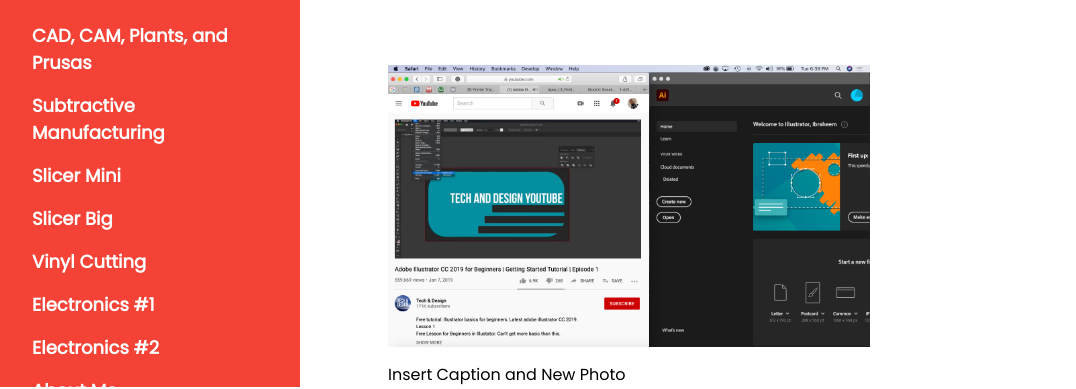
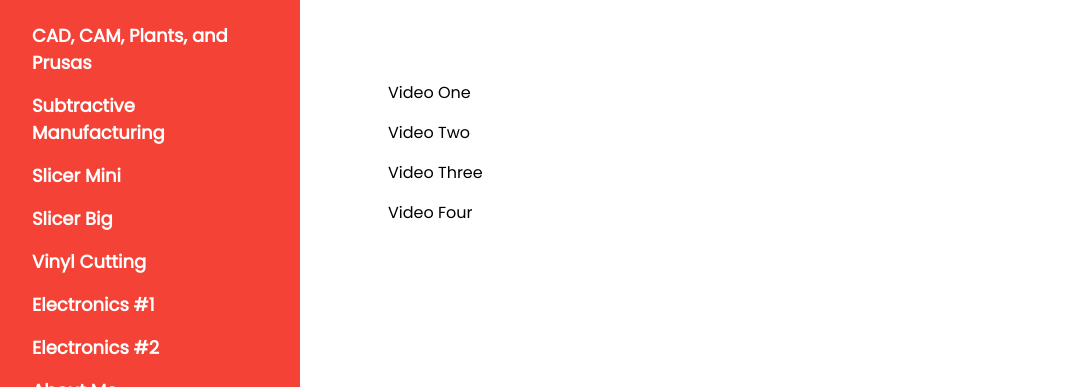
Before and after one commit to IbraheemAyinde/IbraheemAyinde.github.io, a plain HTML site: page Electronics2.html in a window 1280 px wide. Shown: the part 413-802 px from the top of the page, without its empty margins (0-1076 px from the left). Drawn offline with nearby package versions, Linux system fonts and the light colour scheme.

Commit message:
fix errors

```diff
--- a/Electronics2.html
+++ b/Electronics2.html
@@ -58,8 +58,10 @@ body {font-size:16px;}
     <hr style="width:50px;border:5px solid red" class="w3-round">
   <!-- Designers -->
   <div class="w3-container" id="designers" style="margin-top:75px">
-      <img src="/AdobeIllustratorVideo.png" style="width: 60%; margin:auto">
-      <p>Insert Caption and New Photo</p>
+      <p>Video One</p>
+      <p>Video Two</p>
+      <p>Video Three</p>
+      <p>Video Four</p>
   </div>
   <!-- The Team -->
   <div class="w3-row-padding w3-grayscale">
```
Also changed, not shown: AdditiveManufacturing.html (+2 -2 lines), Electronics1.html (+1 -1 lines), index.html (+2 -2 lines).
